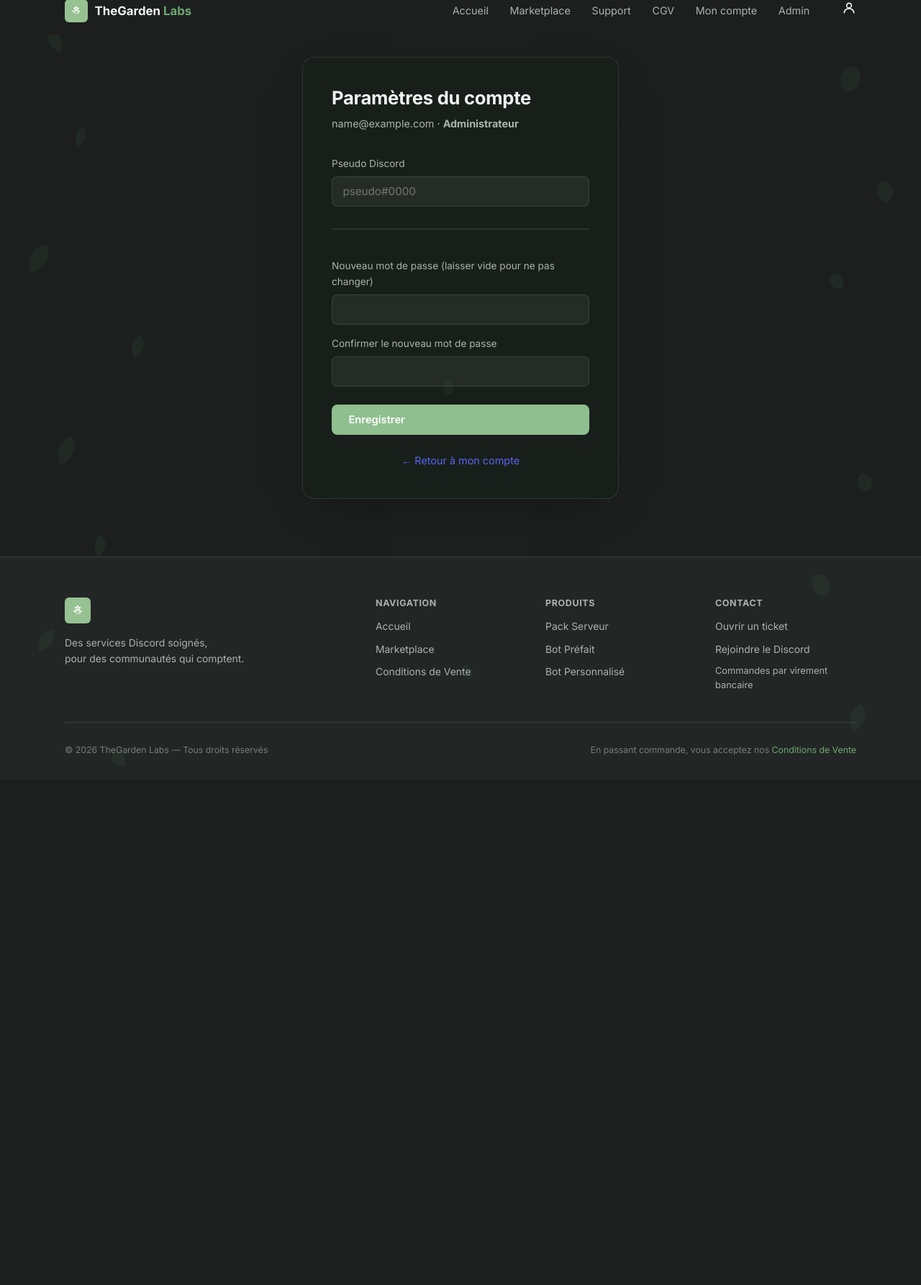
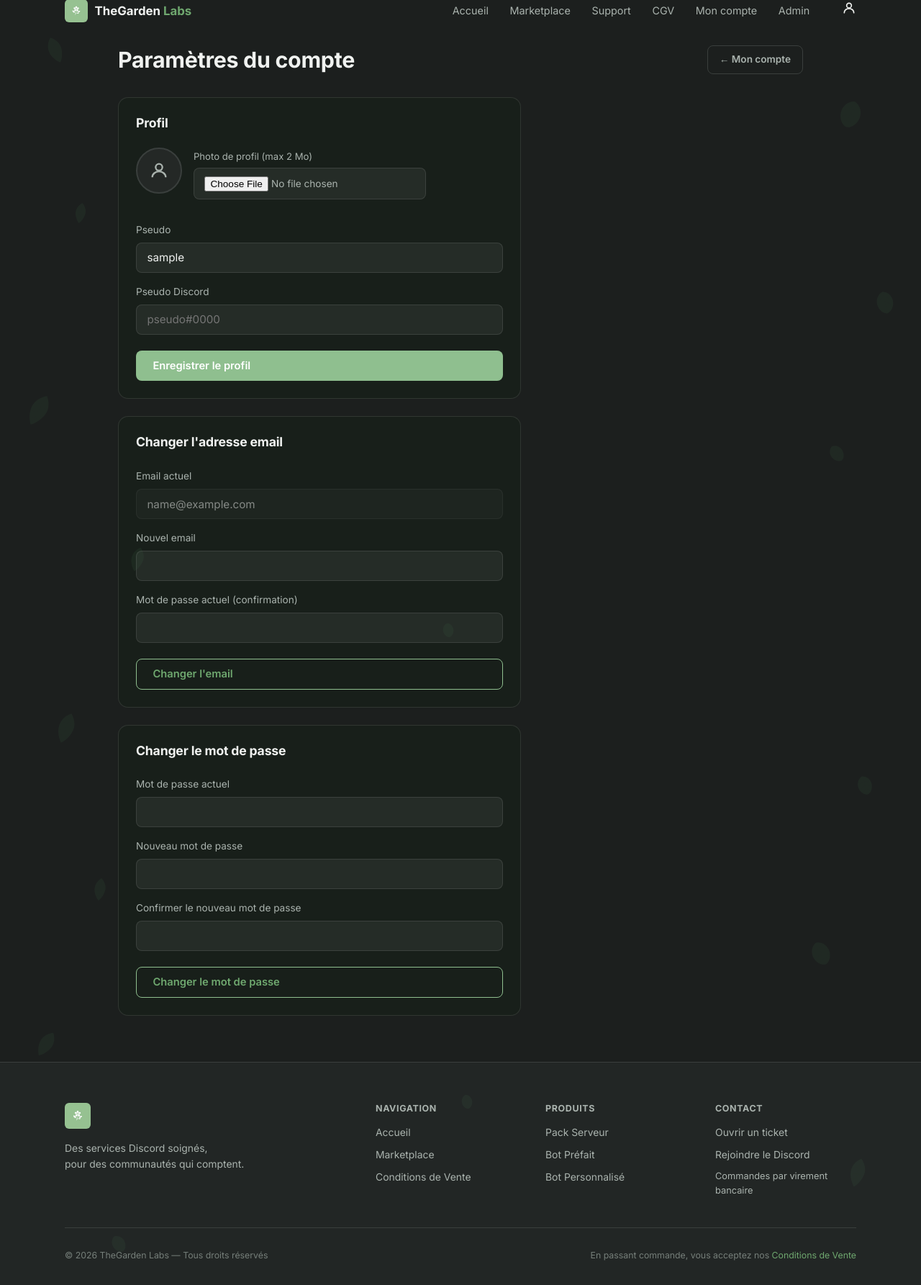
Before and after one commit to SpectraSolar0/thegardenlabs, a Flask app: page /account/settings in a window 1280 px wide. Shown: the part 17-1802 px from the top of the page at 72% size. Before the commit the page ends 1082 px from the top, so only its background shows below. Run offline with Flask 3, Linux system fonts and the light colour scheme; the visitor is signed in with stand-in values (Sample User, id 1); data comes from the database, SQL or seed files in the repository.

Commit message:
Refactor account settings layout and titles

```diff
--- a/templates/account_settings.html
+++ b/templates/account_settings.html
@@ -1,27 +1,74 @@
 {% extends 'base.html' %}
-{% block title %}Paramètres du compte - TheGarden Labs{% endblock %}
+{% block title %}Paramètres — TheGarden Labs{% endblock %}
 {% block content %}
-<section class="auth-section">
-    <div class="auth-card">
+<section class="dashboard-section">
+    <div class="dashboard-header">
         <h1>Paramètres du compte</h1>
-        <p class="auth-card__subtitle">{{ user.email }}{% if user.is_admin %} · <strong>Administrateur</strong>{% endif %}</p>
+        <a href="{{ url_for('dashboard') }}" class="btn btn--sm btn--ghost">← Mon compte</a>
+    </div>
 
-        <form method="POST" class="auth-form">
-            <label for="discord">Pseudo Discord</label>
-            <input type="text" id="discord" name="discord" value="{{ user.discord or '' }}" placeholder="pseudo#0000" />
+    <div style="display:flex;flex-direction:column;gap:1.5rem;max-width:560px;">
 
-            <hr style="border-color:rgba(255,255,255,0.1);margin:1.5rem 0;" />
+        <!-- Profil -->
+        <div class="dashboard-block">
+            <div class="dashboard-block__header"><h2>Profil</h2></div>
+            <form method="POST" enctype="multipart/form-data" class="auth-form">
+                <input type="hidden" name="action" value="profile" />
 
-            <label for="new_password">Nouveau mot de passe (laisser vide pour ne pas changer)</label>
-            <input type="password" id="new_password" name="new_password" minlength="8" />
+                <div style="display:flex;align-items:center;gap:1rem;margin-bottom:1rem;">
+                    {% if user.avatar %}
+                    <img src="{{ url_for('static', filename='avatars/' + user.avatar) }}" style="width:64px;height:64px;border-radius:50%;object-fit:cover;border:2px solid var(--clr-border);" />
+                    {% else %}
+                    <div style="width:64px;height:64px;border-radius:50%;background:var(--clr-surface);border:2px solid var(--clr-border);display:flex;align-items:center;justify-content:center;color:var(--clr-text-muted);">
+                        <svg xmlns="http://www.w3.org/2000/svg" width="28" height="28" viewBox="0 0 24 24" fill="none" stroke="currentColor" stroke-width="2"><circle cx="12" cy="8" r="4"/><path d="M4 20c0-4 3.6-7 8-7s8 3 8 7"/></svg>
+                    </div>
+                    {% endif %}
+                    <div>
+                        <label style="display:block;font-size:0.82rem;color:var(--clr-text-muted);margin-bottom:0.3rem;">Photo de profil (max 2 Mo)</label>
+                        <input type="file" name="avatar" accept="image/*" style="font-size:0.85rem;color:var(--clr-text-muted);" />
+                    </div>
+                </div>
 
-            <label for="new_password2">Confirmer le nouveau mot de passe</label>
-            <input type="password" id="new_password2" name="new_password2" minlength="8" />
+                <label for="username">Pseudo</label>
+                <input type="text" id="username" name="username" value="{{ user.username or '' }}" required minlength="2" maxlength="32" />
 
-            <button type="submit" class="btn btn--primary btn--block">Enregistrer</button>
-        </form>
+                <label for="discord">Pseudo Discord</label>
+                <input type="text" id="discord" name="discord" value="{{ user.discord or '' }}" placeholder="pseudo#0000" />
 
-        <p class="auth-card__footer"><a href="{{ url_for('dashboard') }}">← Retour à mon compte</a></p>
+                <button type="submit" class="btn btn--primary btn--block" style="margin-top:1rem;">Enregistrer le profil</button>
+            </form>
+        </div>
+
+        <!-- Changer l'email -->
+        <div class="dashboard-block">
+            <div class="dashboard-block__header"><h2>Changer l'adresse email</h2></div>
+            <form method="POST" class="auth-form">
+                <input type="hidden" name="action" value="email" />
+                <label>Email actuel</label>
+                <input type="text" disabled value="{{ user.email }}" style="opacity:0.5;" />
+                <label for="new_email">Nouvel email</label>
+                <input type="email" id="new_email" name="new_email" required />
+                <label for="current_password_email">Mot de passe actuel (confirmation)</label>
+                <input type="password" id="current_password_email" name="current_password_email" required />
+                <button type="submit" class="btn btn--outline btn--block" style="margin-top:1rem;">Changer l'email</button>
+            </form>
+        </div>
+
+        <!-- Changer le mot de passe -->
+        <div class="dashboard-block">
+            <div class="dashboard-block__header"><h2>Changer le mot de passe</h2></div>
+            <form method="POST" class="auth-form">
+                <input type="hidden" name="action" value="password" />
+                <label for="current_password">Mot de passe actuel</label>
+                <input type="password" id="current_password" name="current_password" required />
+                <label for="new_password">Nouveau mot de passe</label>
+                <input type="password" id="new_password" name="new_password" required minlength="8" />
+                <label for="new_password2">Confirmer le nouveau mot de passe</label>
+                <input type="password" id="new_password2" name="new_password2" required minlength="8" />
+                <button type="submit" class="btn btn--outline btn--block" style="margin-top:1rem;">Changer le mot de passe</button>
+            </form>
+        </div>
+
     </div>
 </section>
 {% endblock %}
```
